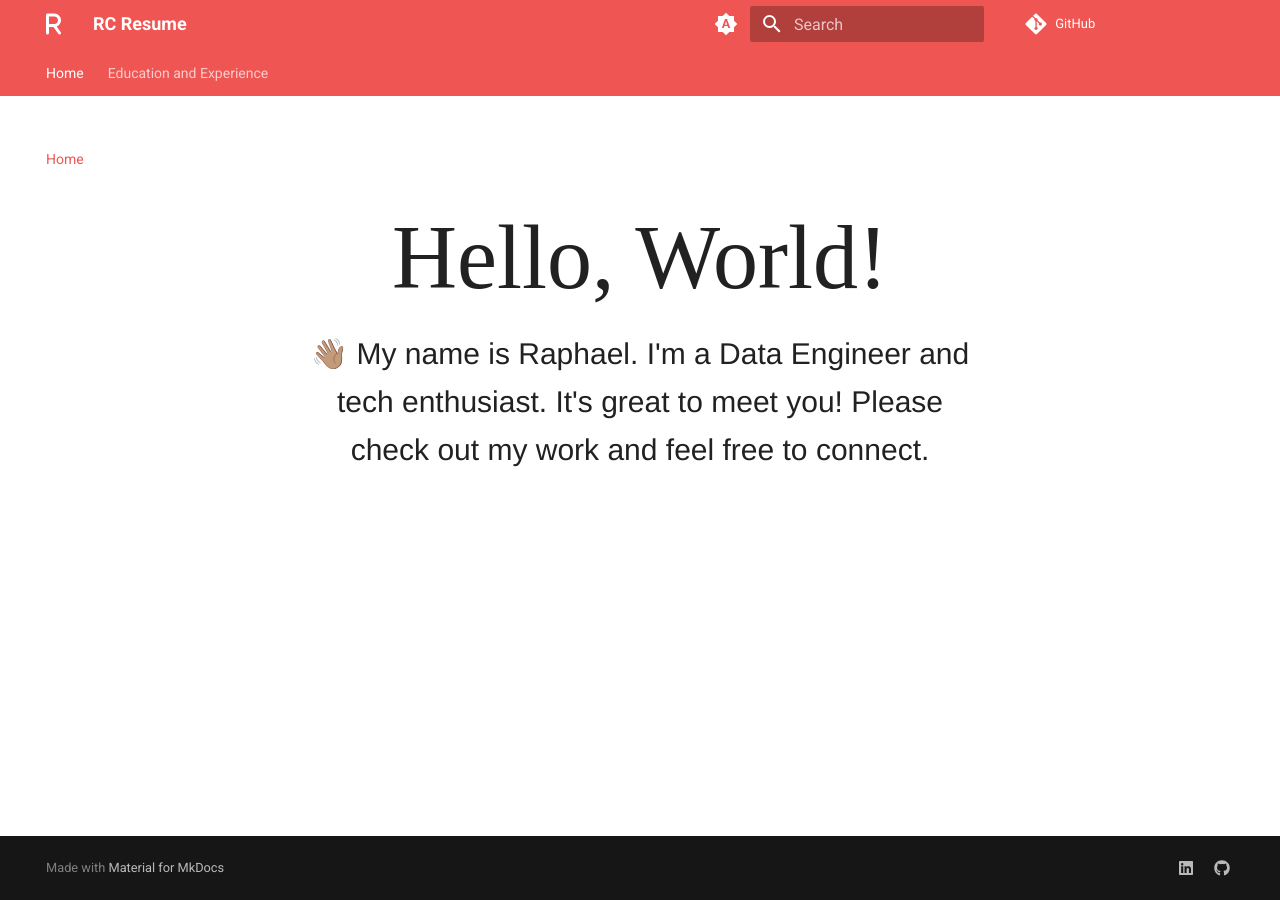
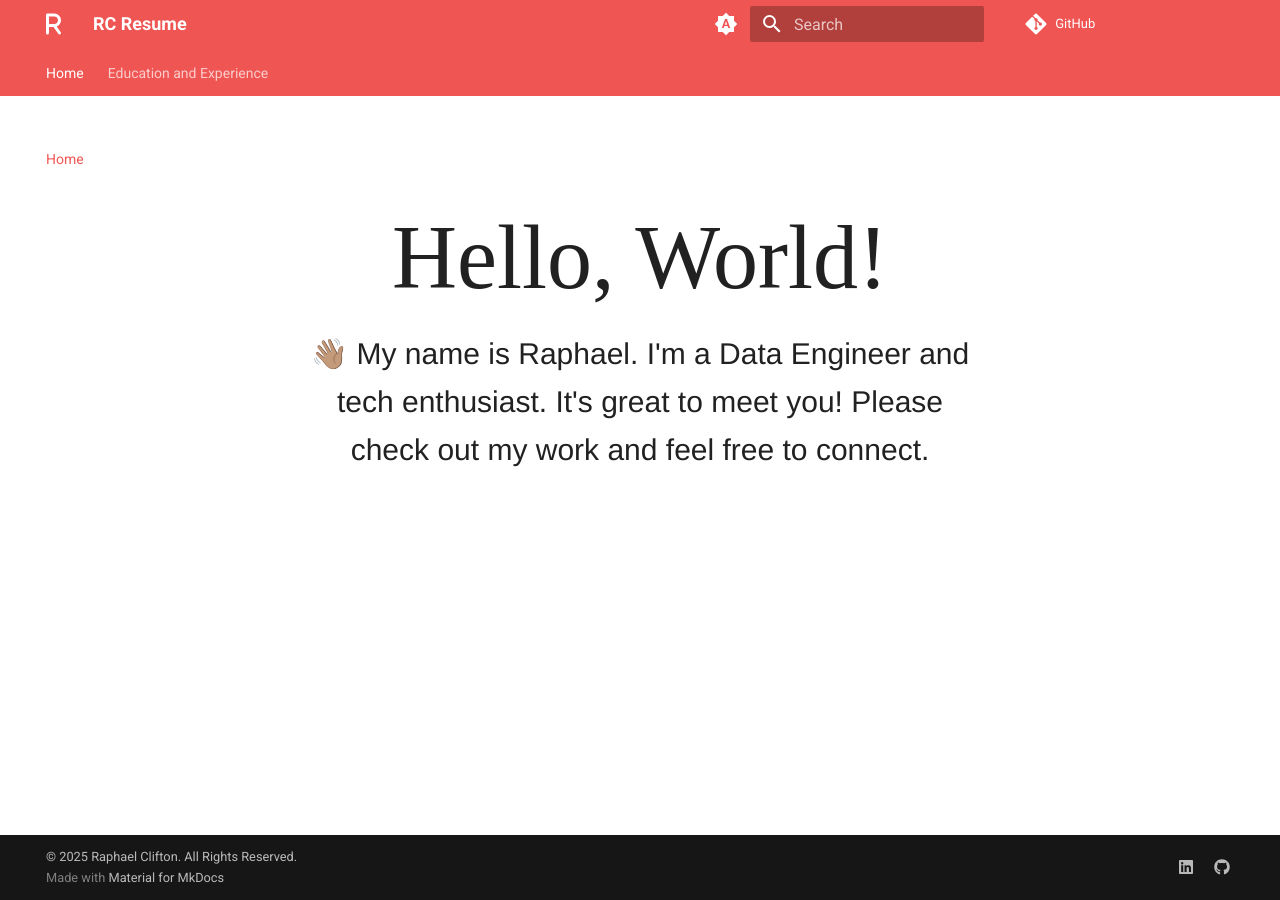
Before and after one commit to RaphCodec/Resume, an MkDocs documentation site: the page built from docs/index.md, in a window 1280 px wide. Built offline with MkDocs 1.6.1 and Material for MkDocs 9.7.7, drawn with Linux system fonts in a browser that asks for light colours; comment, search, counter and statistics services are not loaded.

```diff
--- a/mkdocs.yml
+++ b/mkdocs.yml
@@ -64,3 +64,6 @@ extra:
       link: https://www.linkedin.com/in/raphael-clifton/
     - icon: fontawesome/brands/github
       link: https://github.com/RaphCodec
+
+copyright: |
+  &copy; 2025 <a href="https://github.com/RaphCodec"  target="_blank" rel="noopener">Raphael Clifton. All Rights Reserved.</a>
```
